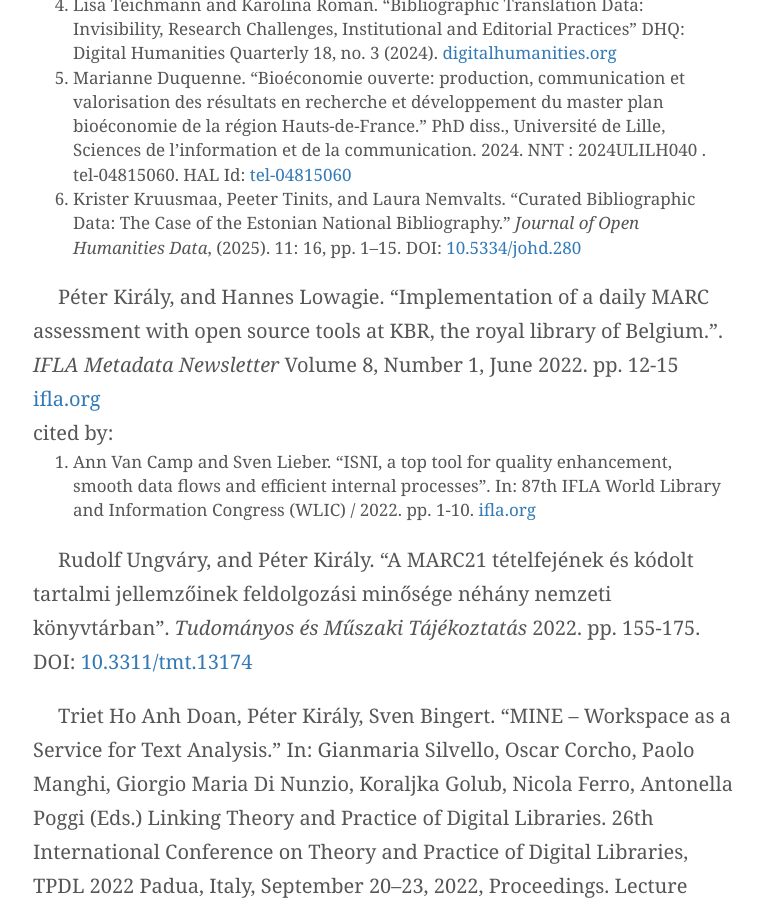
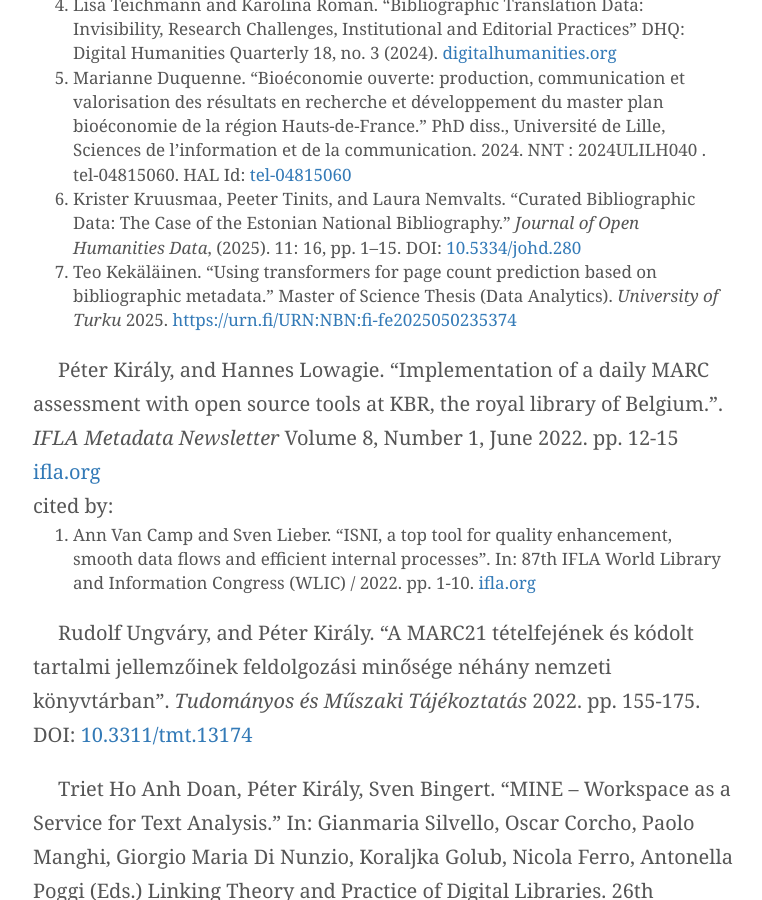
Before and after one commit to pkiraly/pkiraly.github.io, a Jekyll site: the page built from about.md, in a window 1280 px wide and 900 px high, scrolled down 17506 px. Shown: the whole window, without its empty margins (257-1019 px from the left). Built offline with Jekyll 4.4.1, drawn with Linux system fonts in a browser that asks for light colours; nearby versions of some CDN libraries; some web fonts are replaced; comment, search, counter and statistics services are not loaded.

Commit message:
Kekäläinen, 2025

```diff
--- a/about.md
+++ b/about.md
@@ -239,6 +239,7 @@
 4. Lisa Teichmann and Karolina Roman. "Bibliographic Translation Data: Invisibility, Research Challenges, Institutional and Editorial Practices" DHQ: Digital Humanities Quarterly 18, no. 3 (2024). [digitalhumanities.org](https://digitalhumanities.org/dhq/vol/18/3/000749/000749.html)
 5. Marianne Duquenne. "Bioéconomie ouverte: production, communication et valorisation des résultats en recherche et développement du master plan bioéconomie de la région Hauts-de-France." PhD diss., Université de Lille, Sciences de l’information et de la communication. 2024. NNT : 2024ULILH040 . tel-04815060. HAL Id: [tel-04815060](https://theses.hal.science/tel-04815060v1)
 6. Krister Kruusmaa, Peeter Tinits, and Laura Nemvalts. "Curated Bibliographic Data: The Case of the Estonian National Bibliography." _Journal of Open Humanities Data_, (2025). 11: 16, pp. 1–15. DOI: [10.5334/johd.280](https://doi.org/10.5334/johd.280)
+7. Teo Kekäläinen. "Using transformers for page count prediction based on bibliographic metadata." Master of Science Thesis (Data Analytics). _University of Turku_ 2025. [https://urn.fi/URN:NBN:fi-fe2025050235374](https://urn.fi/URN:NBN:fi-fe2025050235374)
 
 Péter Király, and Hannes Lowagie. "Implementation of a daily MARC assessment with open source tools at KBR, the royal library of Belgium.". *IFLA Metadata Newsletter* Volume 8, Number 1, June 2022. pp. 12-15 [ifla.org](https://repository.ifla.org/bitstream/123456789/1976/1/IFLA_Metadata_Newsletter_June_2022.pdf)<br/>
 cited by:<br/>
```
